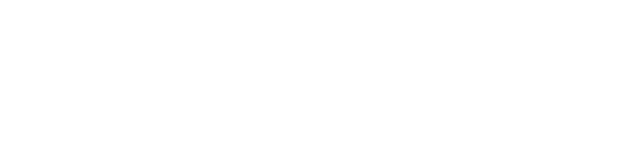
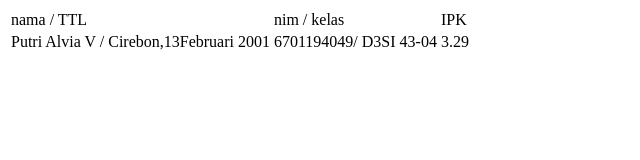
Before and after one commit to putrialviaa/latihan-remed, a plain HTML site: page index.html in a window 1280 px wide. Shown: the whole page, without its empty margins (0-640 px from the left). Drawn offline with Linux system fonts and the light colour scheme.

Commit message:
v1.1 - 6701194049

```diff
--- a/index.html
+++ b/index.html
@@ -5,6 +5,16 @@
     </head>
     <body>
         <table>
+            <tr>
+                <td>nama / TTL</td>
+                <td>nim / kelas</td>
+                <td>IPK</td>
+            </tr>
+            <tr>
+                <td>Putri Alvia V / Cirebon,13Februari 2001</td>
+                <td>6701194049/ D3SI 43-04</td>
+                <td>3.29</td>
+            </tr>
         </table>
     </body>
 </html>
```
